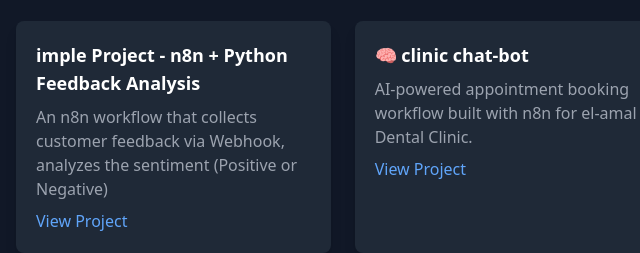
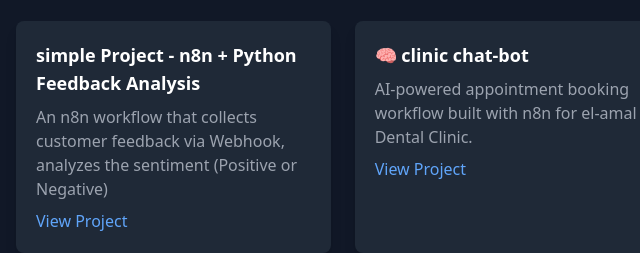
Before and after one commit to bassambour/my-portfolio, a plain HTML site: page index.html in a window 1280 px wide. Shown: the part 2402-2655 px from the top of the page, 128-768 px from the left. Drawn offline with nearby package versions, Linux system fonts and the light colour scheme.

Commit message:
update a  text

```diff
--- a/index.html
+++ b/index.html
@@ -226,7 +226,7 @@
   <h2 class="text-2xl font-semibold text-center mb-6 text-blue-400">My Projects</h2>
   <div class="grid md:grid-cols-3 gap-6">
     <div class="bg-gray-800 p-5 rounded-lg shadow-lg hover:scale-105 transition-transform">
-      <h3 class="font-bold text-lg mb-2">imple Project - n8n + Python Feedback Analysis</h3>
+      <h3 class="font-bold text-lg mb-2">simple Project - n8n + Python Feedback Analysis</h3>
       <p class="text-gray-400 mb-2">An n8n workflow that collects customer feedback via Webhook, analyzes the sentiment (Positive or Negative) </p>
       <a href="https://github.com/bassambour/simple-project-n8n/tree/main" class="text-blue-400 hover:underline">View Project</a>
     </div>
```
